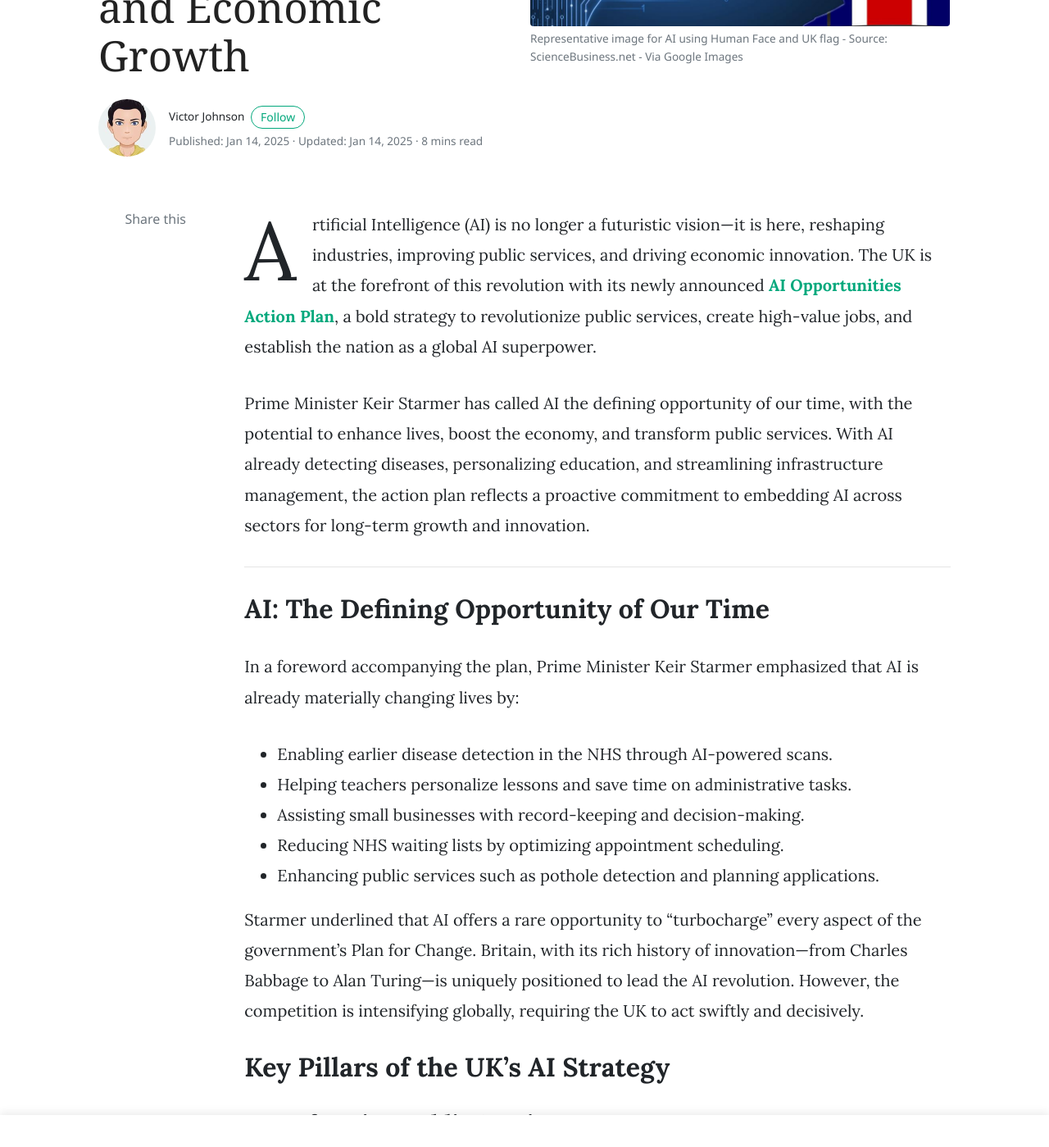
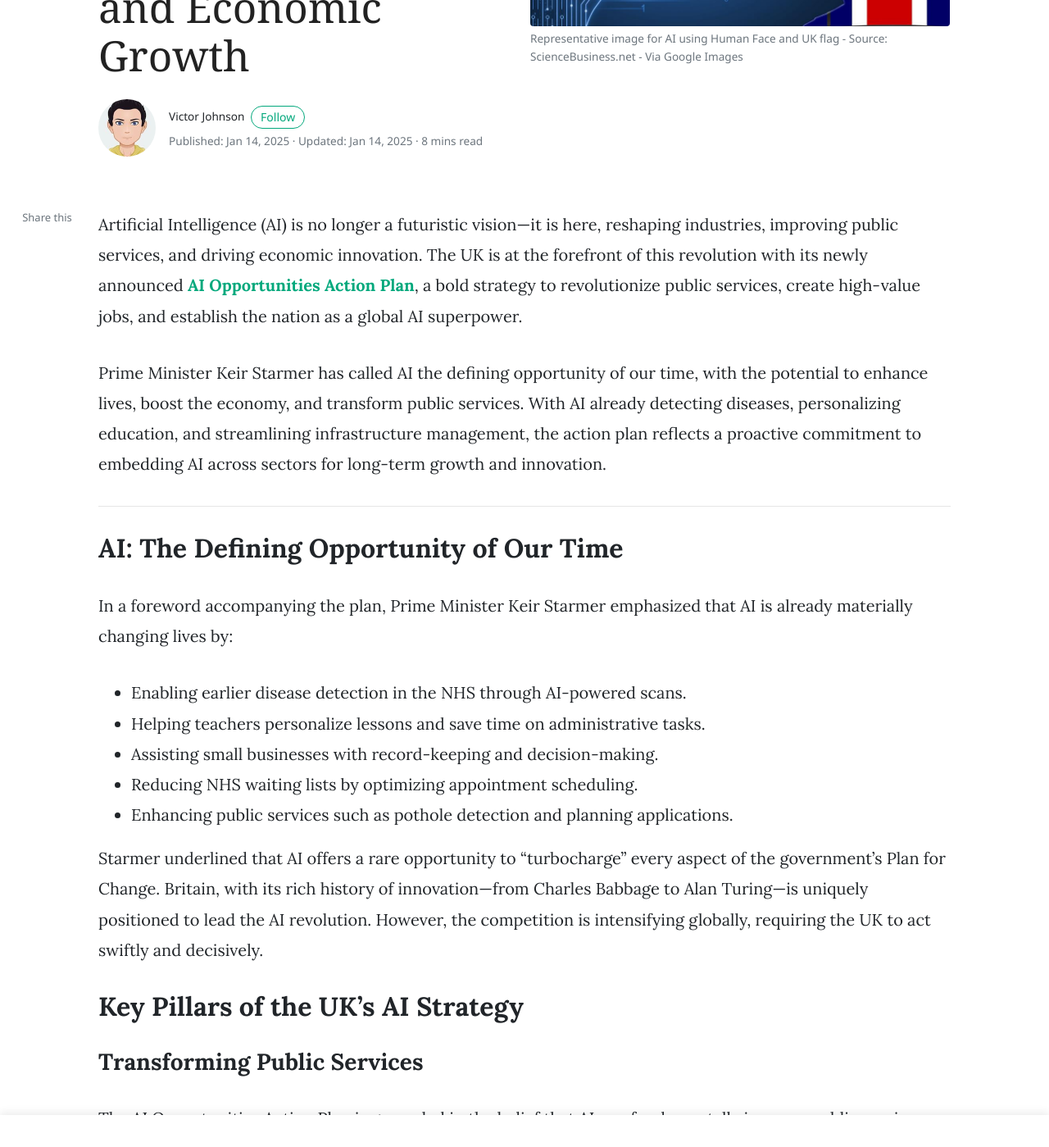
Before and after one commit to victorjohnsonk/blog, a Jekyll site: the page built from _posts/2025/01/2025-01-14-Transforming the UK with Artificial Intelligence - A Plan for Public Services and Economic Growth.md, in a window 1280 px wide and 1400 px high, scrolled down 422 px. Shown: the whole window at 82% size. Built offline with Jekyll 4.4.1, drawn with Linux system fonts in a browser that asks for light colours; nearby versions of some CDN libraries; comment, search, counter and statistics services are not loaded.

Commit message:
Refactor HTML layout for article post

```diff
--- a/_layouts/post.html
+++ b/_layouts/post.html
@@ -4,28 +4,28 @@
 
 {% assign author = site.authors[page.author] %}
 
+<!-- =====================================================
+     ARTICLE HEADER
+===================================================== -->
+
 <div class="container">
     <div class="jumbotron jumbotron-fluid mb-3 pl-0 pt-0 pb-0 bg-white position-relative">
-
         <div class="h-100 tofront">
 
-            <div class="row {% if page.image %} justify-content-between {% else %} justify-content-center {% endif %}">
+            <div class="row {% if page.image %}justify-content-between{% else %}justify-content-center{% endif %}">
 
-                <div class="{% if page.image %} col-md-6 {% else %} col-md-8 {% endif %} pr-0 pr-md-4 pt-4 pb-4 align-self-center">
+                <!-- Title and Author -->
+                <div class="{% if page.image %}col-md-6{% else %}col-md-8{% endif %} pr-0 pr-md-4 pt-4 pb-4 align-self-center">
 
                     <!-- Categories -->
                     {% if page.categories.size > 0 %}
                     <p class="text-uppercase font-weight-bold">
-
                         <span class="catlist">
 
                             {% for category in page.categories %}
-
                             {% assign category_url = category | slugify | prepend: '/categories/' | append: '/' | relative_url %}
 
-                            <a
-                                class="sscroll text-danger"
-                                href="{{ category_url }}">
+                            <a class="sscroll text-danger" href="{{ category_url }}">
                                 {{ category | replace: '-', ' ' }}
                             </a>
 
@@ -36,14 +36,11 @@
                             {% endfor %}
 
                         </span>
-
                     </p>
                     {% endif %}
 
                     <!-- Article Title -->
-                    <h1
-                        class="display-4 mb-4 article-headline"
-                        data-pagefind-meta="title">
+                    <h1 class="display-4 mb-4 article-headline" data-pagefind-meta="title">
                         {{ page.title | escape }}
                     </h1>
 
@@ -111,7 +108,6 @@
                         alt="{{ page.title | escape }}">
 
                     {% if page.title-image %}
-
                     <small>
                         <span class="text-muted d-block mt-1">
 
@@ -123,7 +119,6 @@
 
                         </span>
                     </small>
-
                     {% endif %}
 
                 </div>
@@ -133,17 +128,149 @@
             </div>
 
         </div>
-
     </div>
 </div>
 
 
-<div class="container pt-4 pb-4">
+<!-- =====================================================
+     ARTICLE LAYOUT CSS
+===================================================== -->
 
-    <div class="row">
+<style>
 
-        <!-- Share -->
-        <div class="col-lg-2 pr-4 mb-4 col-md-12">
+/* Article container matches header container */
+.article-body-container {
+    position: relative;
+}
+
+/* Main article row */
+.post-content-layout {
+    position: relative;
+}
+
+/* Article occupies available width */
+.post-article-column {
+    min-width: 0;
+}
+
+/* Prevent unwanted left indentation */
+.post-article-column .article-post {
+    margin-left: 0;
+    padding-left: 0;
+}
+
+/* Drop cap alignment */
+.post-article-column .article-post > p:first-of-type {
+    margin-left: 0;
+    padding-left: 0;
+}
+
+.post-article-column .article-post > p:first-of-type::first-letter {
+    margin-left: 0;
+}
+
+/* =====================================================
+   LARGE DESKTOP
+   Share buttons further left of article
+===================================================== */
+
+@media (min-width: 1400px) {
+
+    .post-share-sidebar {
+        position: absolute;
+        top: 0;
+        left: -145px;
+        width: 110px;
+        height: 100%;
+        margin: 0;
+        z-index: 2;
+    }
+
+    .post-share-sidebar .sticky-top {
+        text-align: center !important;
+    }
+
+    .post-share-sidebar .a2a_kit {
+        display: flex;
+        flex-direction: column;
+        align-items: center;
+    }
+
+}
+
+/* =====================================================
+   STANDARD DESKTOP
+===================================================== */
+
+@media (min-width: 992px) and (max-width: 1399.98px) {
+
+    .post-share-sidebar {
+        position: absolute;
+        top: 0;
+        left: -80px;
+        width: 65px;
+        height: 100%;
+        margin: 0;
+        z-index: 2;
+    }
+
+    .post-share-sidebar .sticky-top {
+        text-align: center !important;
+    }
+
+    .post-share-sidebar .a2a_kit {
+        display: flex;
+        flex-direction: column;
+        align-items: center;
+    }
+
+    .post-share-sidebar .text-muted {
+        font-size: 13px;
+    }
+
+}
+
+/* =====================================================
+   MOBILE AND TABLET
+===================================================== */
+
+@media (max-width: 991.98px) {
+
+    .post-share-sidebar {
+        position: static;
+        width: 100%;
+        height: auto;
+        margin-bottom: 1.5rem;
+        padding-left: 15px;
+    }
+
+    .post-share-sidebar .sticky-top {
+        position: static !important;
+        text-align: left !important;
+    }
+
+    .post-share-sidebar .a2a_kit {
+        display: inline-block;
+    }
+
+}
+
+</style>
+
+
+<!-- =====================================================
+     ARTICLE BODY
+===================================================== -->
+
+<div class="container pt-4 pb-4 article-body-container">
+
+    <div class="row post-content-layout {% unless page.image %}justify-content-center{% endunless %}">
+
+        <!-- =================================================
+             SHARE BUTTONS
+        ================================================= -->
+
+        <div class="post-share-sidebar">
 
             <div class="sticky-top sticky-top-offset text-center">
 
@@ -180,19 +307,24 @@
         </div>
 
 
-        <div class="col-md-12 col-lg-10">
+        <!-- =================================================
+             ARTICLE CONTENT
+        ================================================= -->
 
-            <!-- Article Content: Indexed by Pagefind -->
-            <article
-                class="article-post"
-                data-pagefind-body>
+        <div class="post-article-column {% if page.image %}col-12{% else %}col-12 col-md-8{% endif %}">
+
+            <!-- Indexed Article Content -->
+            <article class="article-post" data-pagefind-body>
 
                 {{ content }}
 
             </article>
 
 
-            <!-- Tags -->
+            <!-- =================================================
+                 TAGS
+            ================================================= -->
+
             {% if page.tags.size > 0 %}
 
             <div class="mb-4">
@@ -210,7 +342,9 @@
                     <a
                         class="sscroll btn btn-light btn-sm font-weight-bold"
                         href="{{ tag_url }}">
+
                         {{ tag | upcase | replace: '-', ' ' }}
+
                     </a>
 
                     {% endfor %}
@@ -265,7 +405,9 @@
                                 rel="noopener noreferrer"
                                 href="{{ author.site }}"
                                 class="btn btn-outline-success btn-sm btn-round ml-2">
+
                                 Follow
+
                             </a>
 
                         </span>
@@ -335,6 +486,7 @@
             {% endif %}
 
 
+            <!-- Next Article -->
             {% if page.next.url %}
 
             <div class="col-md-6 text-right pr-0">
```
Also changed, not shown: other parts of _layouts/post.html (+19 -4 lines).
